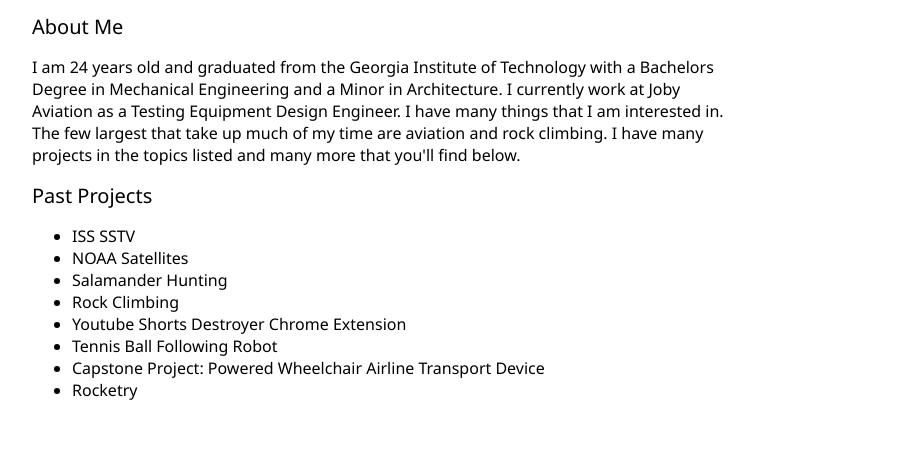
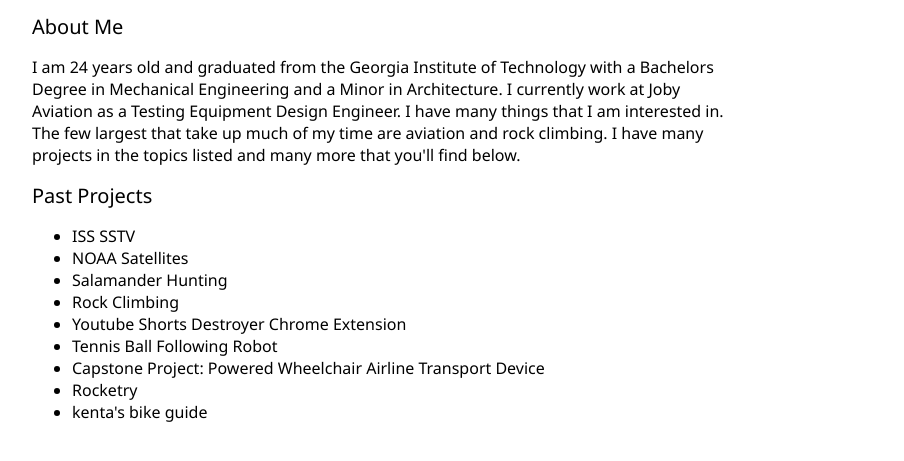
Before and after one commit to dkenta12/kentadavis.github.io, a plain HTML site: page index.html in a window 1280 px wide. Shown: the part 253-714 px from the top of the page, without its empty margins (253-1157 px from the left). Drawn offline with Linux system fonts and the light colour scheme.

Commit message:
Added a new line for my biking website

```diff
--- a/index.html
+++ b/index.html
@@ -33,6 +33,7 @@
                 <li><a href="tennisball/tennisball.html">Tennis Ball Following Robot</a></li>
                 <li><a href="capstone/capstone.html">Capstone Project: Powered Wheelchair Airline Transport Device</a></li>
                 <li><a href="Rocketry/rocketry.html">Rocketry</a></li>
+                <li><a href="https://dkenta12.github.io/kentabikeguide/index.html" target="_blank" rel="noopener noreferrer">kenta's bike guide</a></li>
                 <!-- <li><a href="inprogress.html">ME2110 Robot Design Competition</a></li> -->
                 <!-- <li><a href="inprogress.html">Churro Bol!</a></li> -->
             </ul>
```
